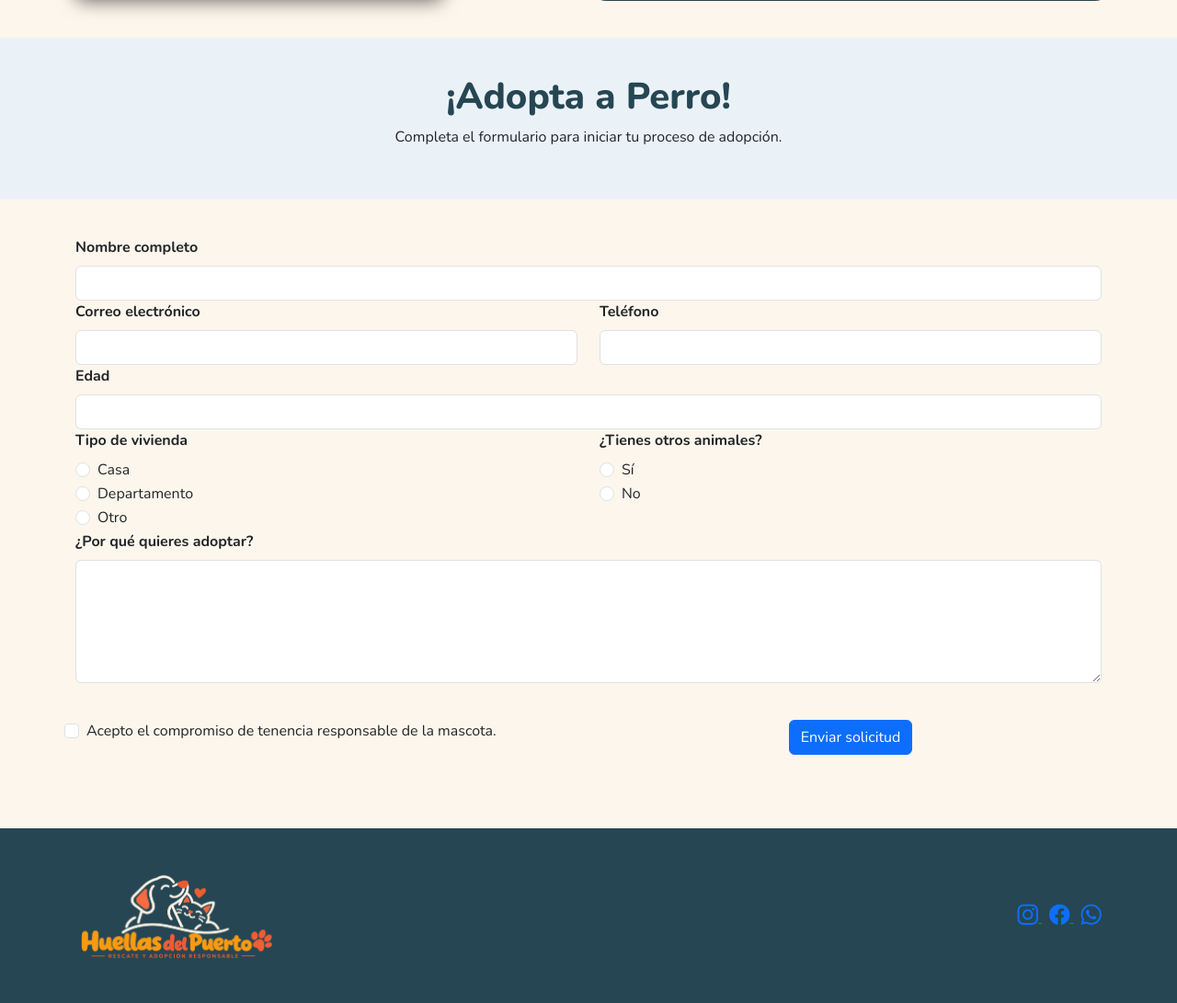
After one commit to cvillalobosUSM/CER2-VILLALOBOSCRISTIAN, a Django app: page /mascotas/detalle/1/ in a window 1280 px wide. The commit adds this page. Shown: the part 456-1547 px from the top of the page at 92% size. Run offline with Django 5.2, Linux system fonts and the light colour scheme; data comes from the database, SQL or seed files in the repository; both versions use the stored data as it was after the commit.

Commit message:
Se agrega todos los archivos estaticos necesarios para mostrar las mascotas y poder verlas a detalle, ademas de agregar un pequeño formulario por cada una

```diff
--- a/config/urls.py
+++ b/config/urls.py
@@ -5,4 +5,6 @@ from core import views
 urlpatterns = [
     path('admin/', admin.site.urls),
     path('', views.home, name='home'),
+    path('mascotas/', views.listaMascota, name="listaMascota"),
+    path('mascotas/detalle/<int:id>/', views.detalleMascota, name="detalleMascota"),
 ]
--- a/core/templates/core/base.html
+++ b/core/templates/core/base.html
@@ -61,11 +61,6 @@
                                     >Mascotas</a
                                 >
                             </li>
-                            <li class="nav-item">
-                                <a class="nav-link" href="/adopcion/"
-                                    >Adopción</a
-                                >
-                            </li>
                         </ul>
                     </div>
                 </div>
--- /dev/null
+++ b/core/templates/core/detalleMascota.html
@@ -0,0 +1,138 @@
+
+{% extends 'core/base.html' %}
+{% load static %}
+
+{% block titulo %}
+HdP | Mascota
+{% endblock %}
+
+{% block contenido %}
+
+<section class="mascotas">
+    <div class="container padtopbottom">
+        <div class="row align-items-center">
+            <!-- IMAGEN -->
+            <div class="col-12 col-md-6">
+                <img
+                    src="{{ mascota.imagen }}"
+                    alt="{{ mascota.nombre }}"
+                    class="img-fluid marco-mascota"
+                    style="max-width: 400px; width: 100%;"
+                />
+            </div>
+            <!-- INFORMACIÓN -->
+            <div class="col-12 col-md-6 detalle-mascota">
+                <h1>{{ mascota.nombre }}</h1>
+                <h4>
+                    <strong>Descripción:</strong> {{ mascota.descripcion }}
+                </h4>
+                <br>
+                <p>
+                    <strong>Especie:</strong>
+                    {{ mascota.especie.nombre }}
+                </p>
+                <p>
+                    <strong>Sexo:</strong>
+                    {{ mascota.sexo }}
+                </p>
+                <p>
+                    <strong>Edad aproximada:</strong>
+                    {{ mascota.edadAproximada }} años
+                </p>
+                <a href="/mascotas/" class="btn btn-primary">
+                    Volver al catálogo
+                </a>
+            </div>
+        </div>
+    </div>
+
+</section>
+
+<!-- TITULO -->
+<section class="adopcion-titulo">
+    <div class="container text-center padtopbottom">
+        <h1>¡Adopta a {{ mascota.nombre }}!</h1>
+        <p>Completa el formulario para iniciar tu proceso de adopción.</p>
+    </div>
+</section>
+
+<!-- FORMULARIO -->
+<section class="adopcion-formulario">
+    <div class="container padtopbottom">
+        <form>
+            <div class="row">
+                <!-- NOMBRE -->
+                <div class="col-12 paddingtop">
+                    <label for="nombre" class="form-label"><strong>Nombre completo</strong></label>
+                    <input type="text"
+                        class="form-control"
+                        id="nombre"
+                        name="nombre"
+                        required>
+                </div>
+                <!-- CORREO -->
+                <div class="col-12 col-md-6 paddingtop">
+                    <label for="correo" class="form-label"><strong>Correo electrónico</strong></label>
+                    <input type="email" class="form-control" id="correo"name="correo" required>
+                </div>
+                <!-- TELEFONO -->
+                <div class="col-12 col-md-6 paddingtop">
+                    <label for="telefono" class="form-label"><strong>Teléfono</strong></label>
+                    <input type="tel" class="form-control" id="telefono" name="telefono" required>
+                </div>
+                <!-- EDAD -->
+                <div class="col-12">
+                    <label for="edad" class="form-label"><strong>Edad</strong></label>
+                    <input type="number" class="form-control" id="edad" name="edad" min="18" required>
+                </div>
+                <!-- TIPO DE VIVIENDA -->
+                <div class="col-12 col-md-6">
+                    <label class="form-label"><strong>Tipo de vivienda</strong></label>
+                    <div class="form-check">
+                        <input class="form-check-input" type="radio" name="vivienda" id="casa" value="casa" required>
+                        <label class="form-check-label" for="casa">Casa</label>
+                    </div>
+                    <div class="form-check">
+                        <input class="form-check-input" type="radio" name="vivienda" id="departamento" value="departamento">
+                        <label class="form-check-label" for="departamento">Departamento</label>
+                    </div>
+                    <div class="form-check">
+                        <input class="form-check-input" type="radio" name="vivienda" id="otro" value="otro">
+                        <label class="form-check-label" for="otro">Otro</label>
+                    </div>
+                </div>
+                <!-- OTROS ANIMALES -->
+                <div class="col-12 col-md-6">
+                    <label class="form-label"><strong>¿Tienes otros animales?</strong></label>
+                    <div class="form-check">
+                        <input class="form-check-input" type="radio" name="otros-animales" id="animales-si" value="si" required>
+                        <label class="form-check-label" for="animales-si">Sí</label>
+                    </div>
+                    <div class="form-check">
+                        <input class="form-check-input" type="radio" name="otros-animales" id="animales-no" value="no">
+                        <label class="form-check-label" for="animales-no">No</label>
+                    </div>
+                </div>
+                <!-- MOTIVO -->
+                <div class="col-12">
+                    <label for="motivo" class="form-label"><strong>¿Por qué quieres adoptar?</strong></label>
+                    <textarea class="form-control" id="motivo" name="motivo" rows="5"required></textarea>
+                </div>
+                <!-- COMPROMISO -->
+                <div class="col-12 col-md-6 form-check padtopbottom">
+                    <input class="form-check-input" type="checkbox" id="responsable" name="responsable" required>
+                    <label class="form-check-label" for="responsable">
+                        Acepto el compromiso de tenencia responsable de la mascota.
+                    </label>
+                </div>
+                <!-- ENVIAR -->
+                <div class="col-12 col-md-6 text-center padtopbottom">
+                    <button type="submit" class="btn btn-primary"> Enviar solicitud</button>
+                </div>
+            </div>
+
+        </form>
+    </div>
+</section>
+
+{% endblock %}
--- a/core/views.py
+++ b/core/views.py
@@ -1,4 +1,30 @@
-from django.shortcuts import render
+from django.shortcuts import render, get_object_or_404
+from .models import Especie, Mascota
 
 def home(request):
     return render(request, 'core/home.html')
+
+def listaMascota(request):
+    mascotas = Mascota.objects.select_related('especie').all()
+    especies = Especie.objects.all()
+
+    especieSeleccionada = request.GET.get('especie')
+    nombreEspecie = "Todas nuestras mascotas"
+    if especieSeleccionada:
+        mascotas = mascotas.filter(especie_id=especieSeleccionada)
+        nombreEspecie = (get_object_or_404(Especie, id=especieSeleccionada)).nombre
+        nombreEspecie = "Mostrando solo: " + nombreEspecie
+    context = {
+        'mascotas': mascotas,
+        'especies': especies,
+        'especieSeleccionada': especieSeleccionada,
+        'nombreEspecieSeleccionada': nombreEspecie,
+    }
+    return render(request, 'core/listaMascota.html', context)
+
+def detalleMascota(request,id):
+    mascota = get_object_or_404(Mascota, id=id)
+    context = {
+        'mascota': mascota
+    }
+    return render(request, 'core/detalleMascota.html', context)
```
Also changed, not shown: core/static/core/css/style.css (+30 -0 lines), core/templates/core/home.html (+0 -70 lines), core/templates/core/listaMascota.html (added, +89 -0 lines), db.sqlite3.
